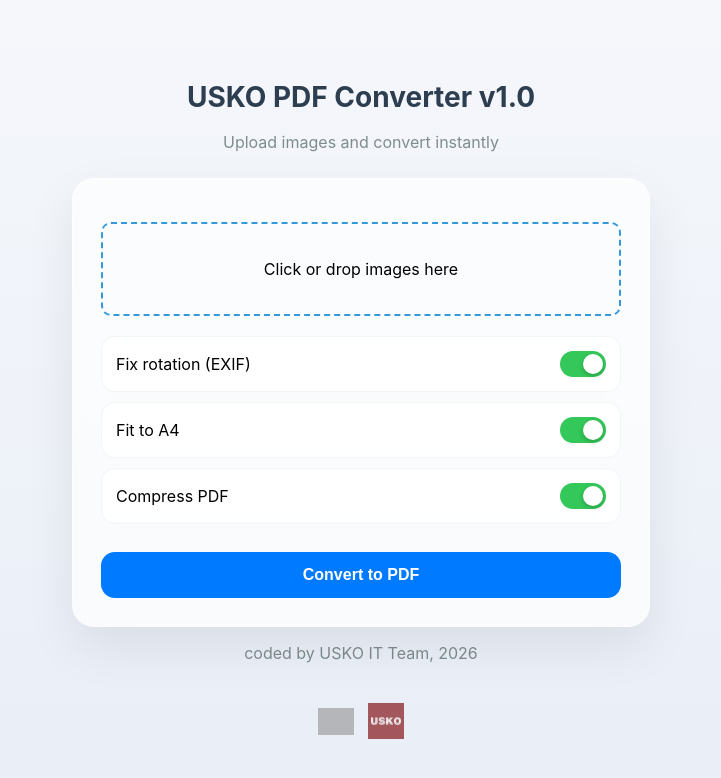
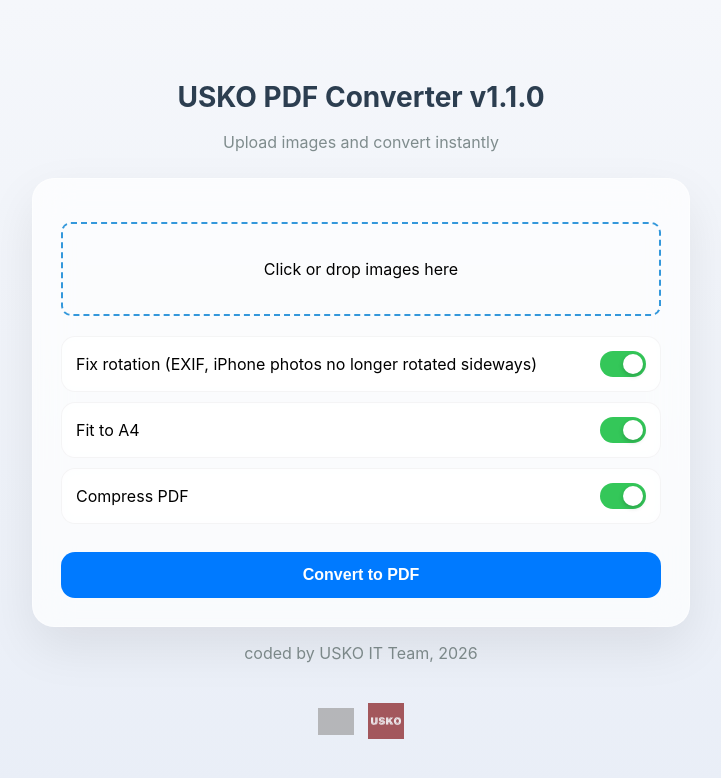
Before and after one commit to tomahawksmail/Image-to-PDF-converter, a Flask app: page / in a window 1280 px wide. Shown: the top 778 px of the page, without its empty margins (279-1000 px from the left). Run offline with Flask 3, Linux system fonts and the light colour scheme; some libraries are stand-ins or nearby versions; grey boxes are pictures that could not be loaded.

Commit message:
init commit

```diff
--- a/static/style.css
+++ b/static/style.css
@@ -26,7 +26,7 @@ body {
 
 /* MAIN CONTAINER */
 .container {
-    width: 520px;
+    width: 600px;
     padding: 28px;
     border-radius: 22px;
 
--- a/templates/index.html
+++ b/templates/index.html
@@ -8,7 +8,7 @@
 <body>
 
 <div class="hero">
-    <h1>USKO PDF Converter v1.0</h1>
+    <h1>USKO PDF Converter v1.1.0</h1>
     <p>Upload images and convert instantly</p>
 </div>
 
@@ -23,7 +23,7 @@
         <div class="options">
 
             <div class="option">
-                <span>Fix rotation (EXIF)</span>
+                <span>Fix rotation (EXIF, iPhone photos no longer rotated sideways)</span>
                 <label class="switch">
                     <input type="checkbox" name="exif" checked>
                     <span class="slider"></span>
```
